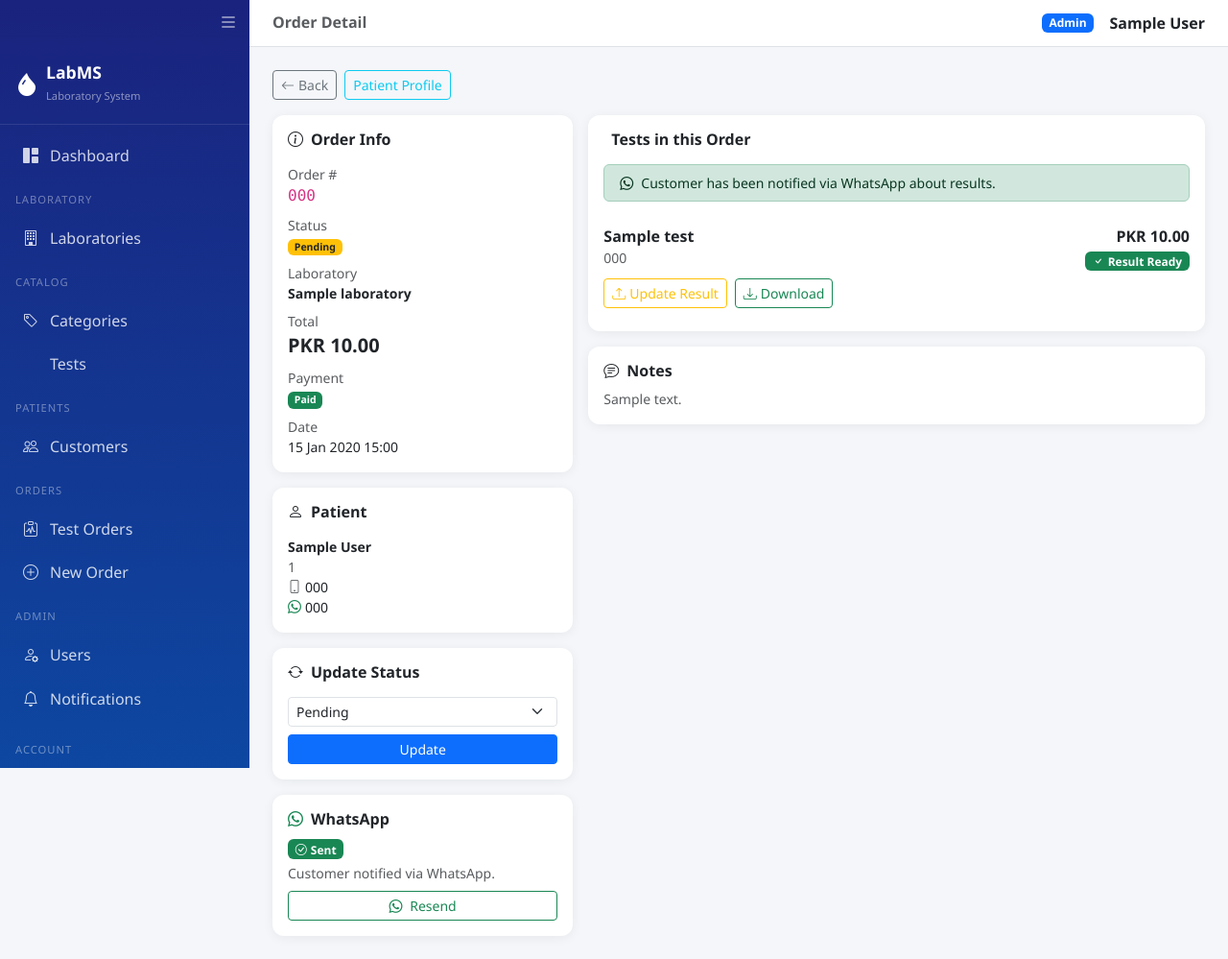
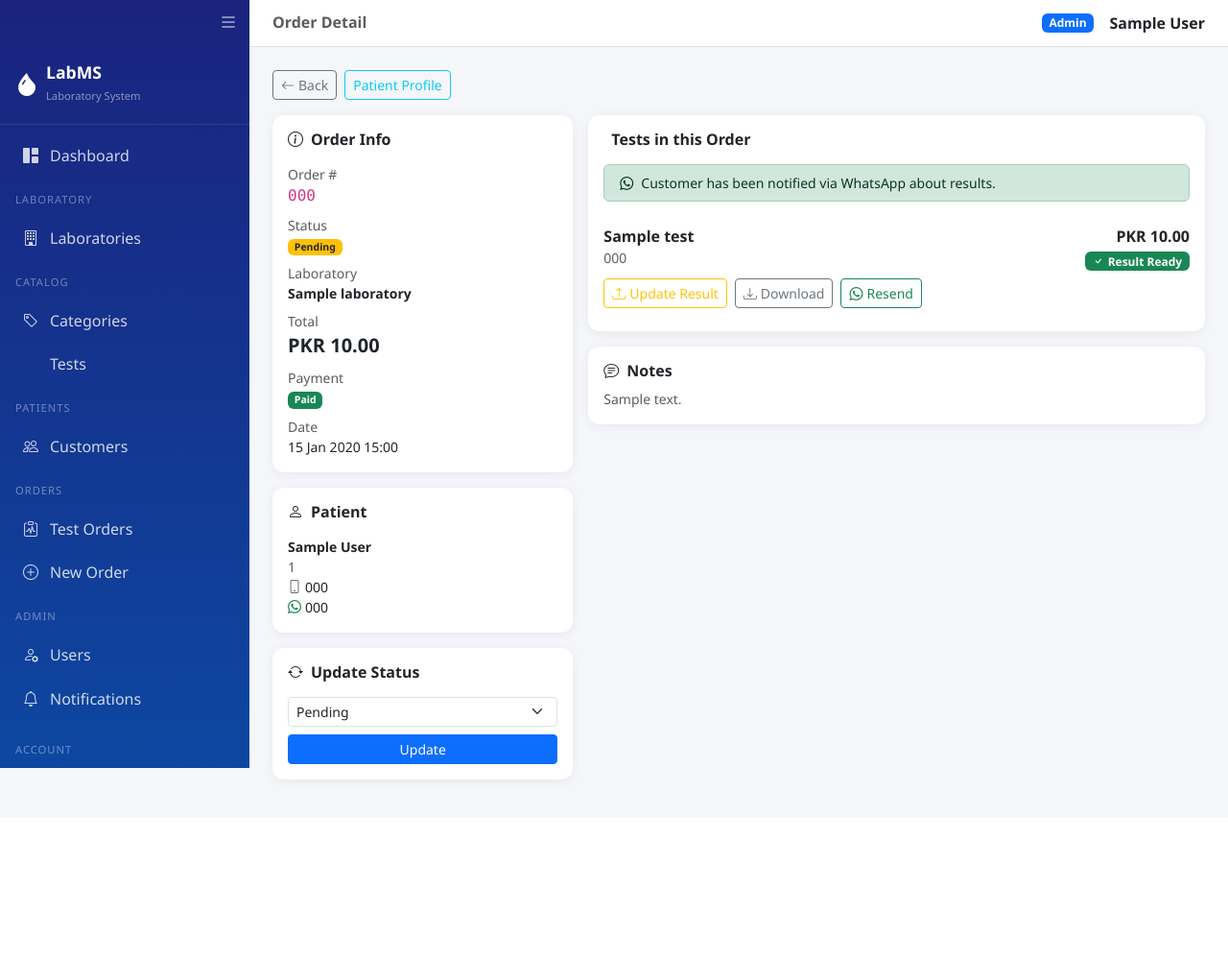
Before and after one commit to atif-developer/labms, a Django app: page /orders/1/ in a window 1280 px wide. Shown: the whole page at 96% size. After the commit the page ends 820 px from the top, so only its background shows below. Run offline with Django 5.2, Linux system fonts and the light colour scheme; a user stored in the database is signed in; tables that the repository leaves empty hold one stand-in row (values such as "Sample post").

Commit message:
whatsapp order detail

```diff
--- a/templates/tests_mgmt/order_detail.html
+++ b/templates/tests_mgmt/order_detail.html
@@ -51,27 +51,6 @@
       </form>
     </div>
 
-    <!-- WhatsApp Notification -->
-    <div class="card p-3">
-      <h6 class="fw-bold mb-2"><i class="bi bi-whatsapp text-success me-2"></i>WhatsApp</h6>
-      <div class="mb-2">
-        {% if order.whatsapp_notified %}
-        <span class="badge bg-success"><i class="bi bi-check-circle me-1"></i>Sent</span>
-        <div class="text-muted small mt-1">Customer notified via WhatsApp.</div>
-        {% else %}
-        <span class="badge bg-warning text-dark"><i class="bi bi-clock me-1"></i>Not Sent</span>
-        <div class="text-muted small mt-1">Auto-sends when all results uploaded.</div>
-        {% endif %}
-      </div>
-      <form method="post" action="{% url 'resend_whatsapp' order.pk %}">
-        {% csrf_token %}
-        <button type="submit" class="btn btn-outline-success btn-sm w-100"
-          onclick="return confirm('Send WhatsApp notification to customer?')">
-          <i class="bi bi-whatsapp me-1"></i>
-          {% if order.whatsapp_notified %}Resend{% else %}Send Now{% endif %}
-        </button>
-      </form>
-    </div>
     {% endif %}
   </div>
 
@@ -99,16 +78,25 @@
             </div>
           </div>
 
-          <div class="mt-2 d-flex gap-2">
+          <div class="mt-2 d-flex gap-2 flex-wrap">
             {% if user.is_admin or user.is_lab_manager %}
             <a href="{% url 'upload_result' order.pk ot.pk %}" class="btn btn-sm {% if ot.result_file %}btn-outline-warning{% else %}btn-outline-primary{% endif %}">
               <i class="bi bi-upload me-1"></i>{% if ot.result_file %}Update{% else %}Upload{% endif %} Result
             </a>
             {% endif %}
             {% if ot.result_file %}
-            <a href="{% url 'download_result' order.pk ot.pk %}" class="btn btn-sm btn-outline-success">
+            <a href="{% url 'download_result' order.pk ot.pk %}" class="btn btn-sm btn-outline-secondary">
               <i class="bi bi-download me-1"></i>Download
             </a>
+            {% if user.is_admin or user.is_lab_manager %}
+            <form method="post" action="{% url 'resend_whatsapp' order.pk %}" class="d-inline">
+              {% csrf_token %}
+              <button type="submit" class="btn btn-sm btn-outline-success"
+                onclick="return confirm('Send WhatsApp notification to customer?')">
+                <i class="bi bi-whatsapp me-1"></i>{% if order.whatsapp_notified %}Resend{% else %}Send{% endif %}
+              </button>
+            </form>
+            {% endif %}
             {% endif %}
           </div>
         </div>
```
